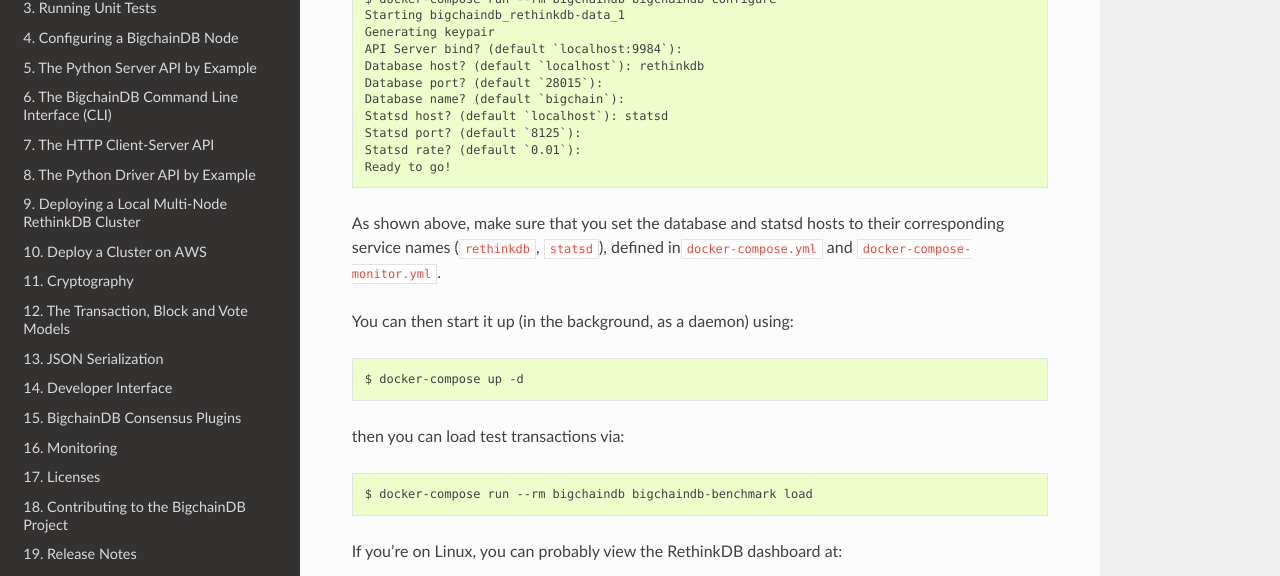
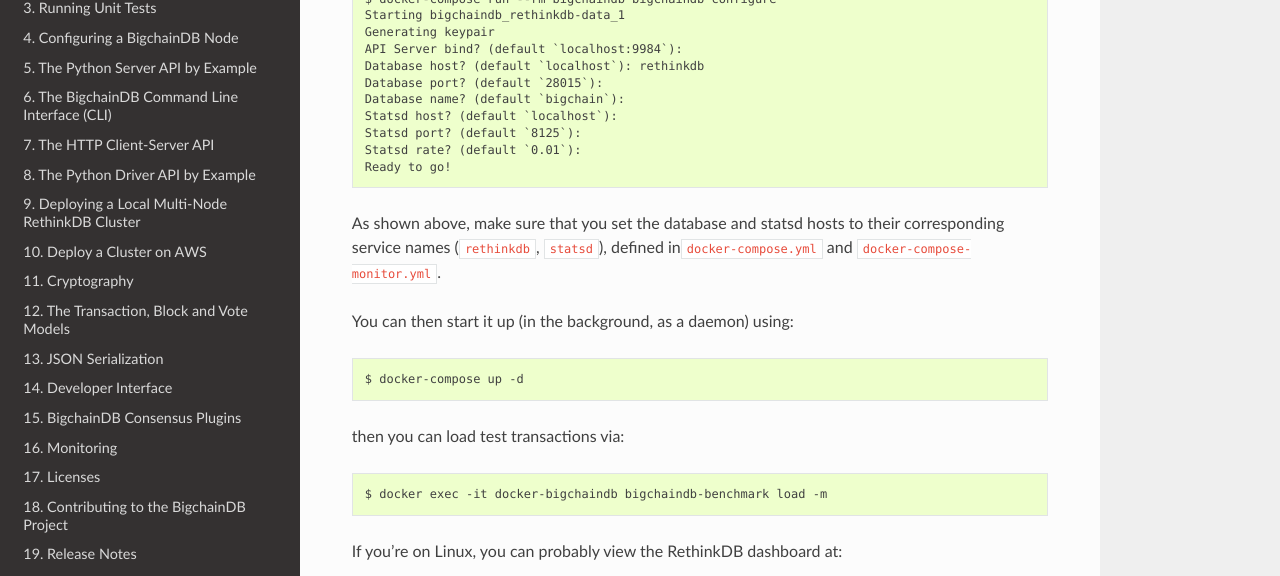
Before and after one commit to bigchaindb/bigchaindb, a Sphinx documentation site: the page built from docs/source/installing-server.md, in a window 1280 px wide and 900 px high, scrolled down 3563 px. Shown: the part 268-844 px from the top of the window. Built offline with Sphinx 7.4.7 and the Read the Docs theme 2.0.0, drawn with Linux system fonts in a browser that asks for light colours; some of the changed text lies outside the part shown.

Commit message:
run the loader inside a running container

````diff
--- a/docker-compose.yml
+++ b/docker-compose.yml
@@ -14,6 +14,7 @@
 
 bigchaindb:
   build: .
+  container_name: docker-bigchaindb
   volumes:
     - ./bigchaindb:/usr/src/app/bigchaindb
     - ./tests:/usr/src/app/tests
--- a/docs/source/installing-server.md
+++ b/docs/source/installing-server.md
@@ -135,7 +135,7 @@
 Database host? (default `localhost`): rethinkdb
 Database port? (default `28015`):
 Database name? (default `bigchain`):
-Statsd host? (default `localhost`): statsd
+Statsd host? (default `localhost`):
 Statsd port? (default `8125`):
 Statsd rate? (default `0.01`):
 Ready to go!
@@ -152,7 +152,7 @@
 
 then you can load test transactions via:
 ```text
-$ docker-compose run --rm bigchaindb bigchaindb-benchmark load
+$ docker exec -it docker-bigchaindb bigchaindb-benchmark load -m
 ```
 
 If you're on Linux, you can probably view the RethinkDB dashboard at:
````
